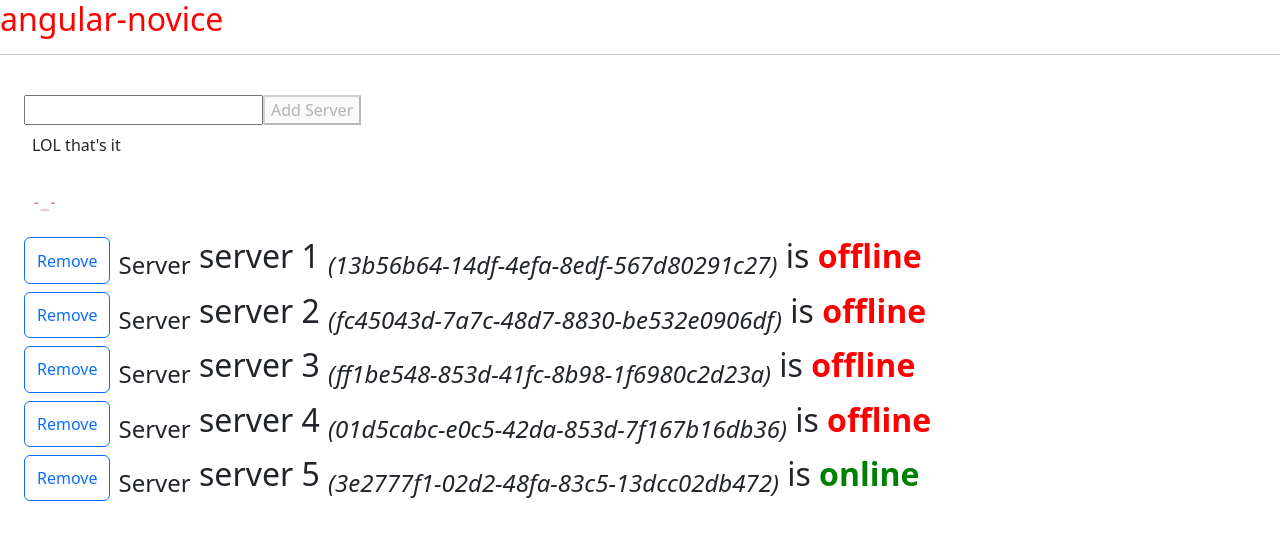
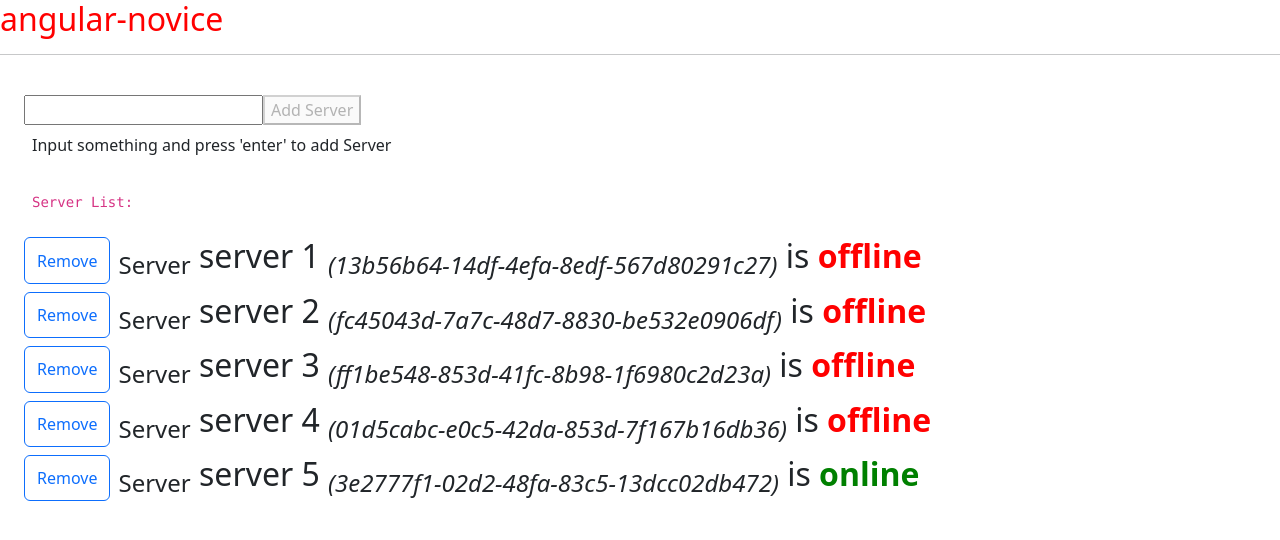
Before and after one commit to physicsSorcererKing/angular-novice, an Angular app: page / in a window 1280 px wide. Shown: the top 540 px of the page. Built offline with nearby package versions, Linux system fonts and the light colour scheme.

Commit message:
chore: update ui tips

```diff
--- a/src/app/servers/servers.component.html
+++ b/src/app/servers/servers.component.html
@@ -8,13 +8,13 @@
     Add Server
   </button>
   <p class="p-2" [ngClass]="{ 'bg-success': isServerAdded }">
-    {{ isServerAdded ? "Server Added!" : "LOL that's it" }}
+    {{ isServerAdded ? "Server Added!" : "Input something and press 'enter' to add Server" }}
   </p>
   <!-- ng17+ feature -->
   @if (!!isServerAdded && getLastServerName()) {
     <p class="p-2">yay, newServerName: {{ getLastServerName() }}</p>
   } @else {
-    <p class="p-2"><code>-_-</code></p>
+    <p class="p-2"><code>Server List:</code></p>
   }
   <ul class="d-flex flex-column gap-2 p-0">
     @for (server of servers; track server) {
```
